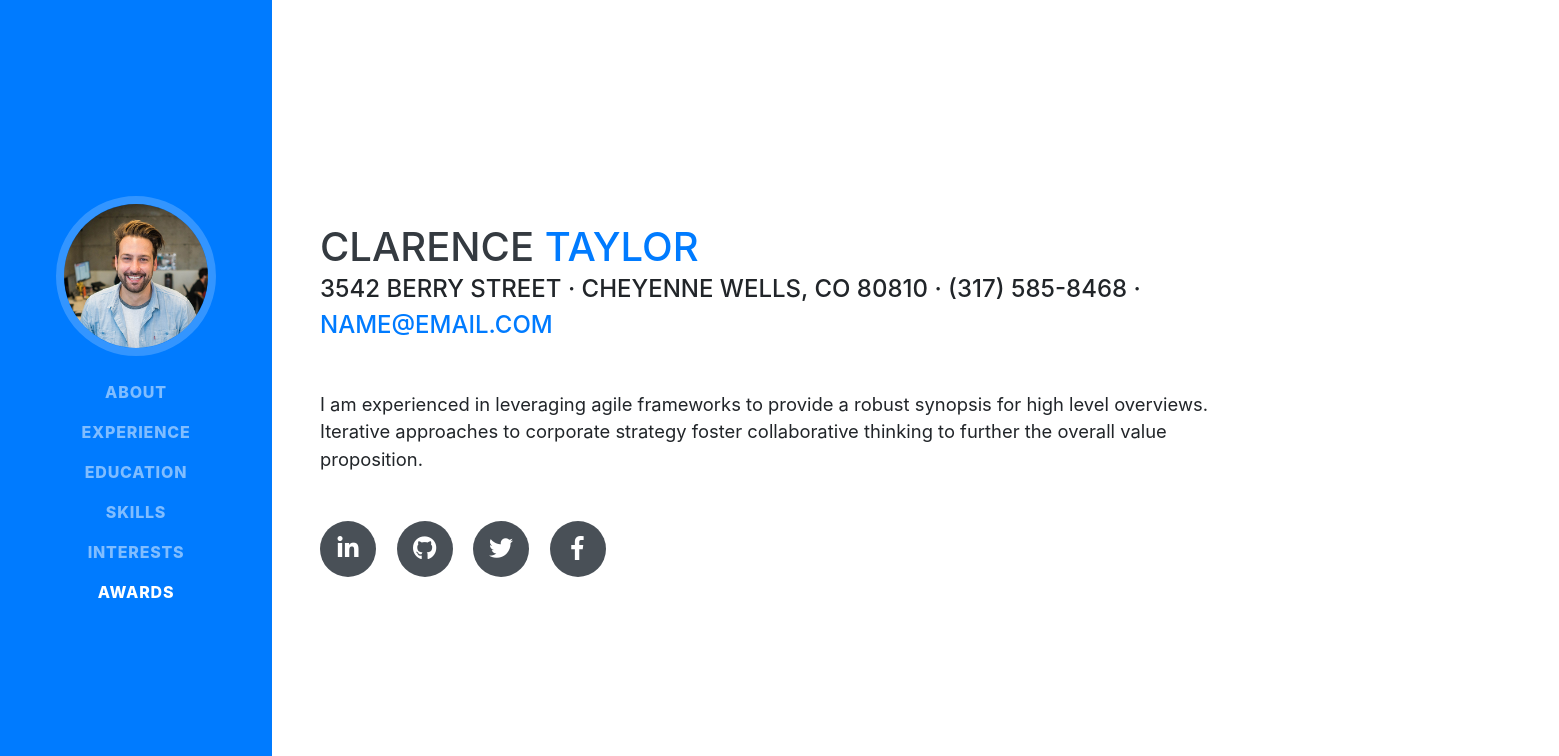
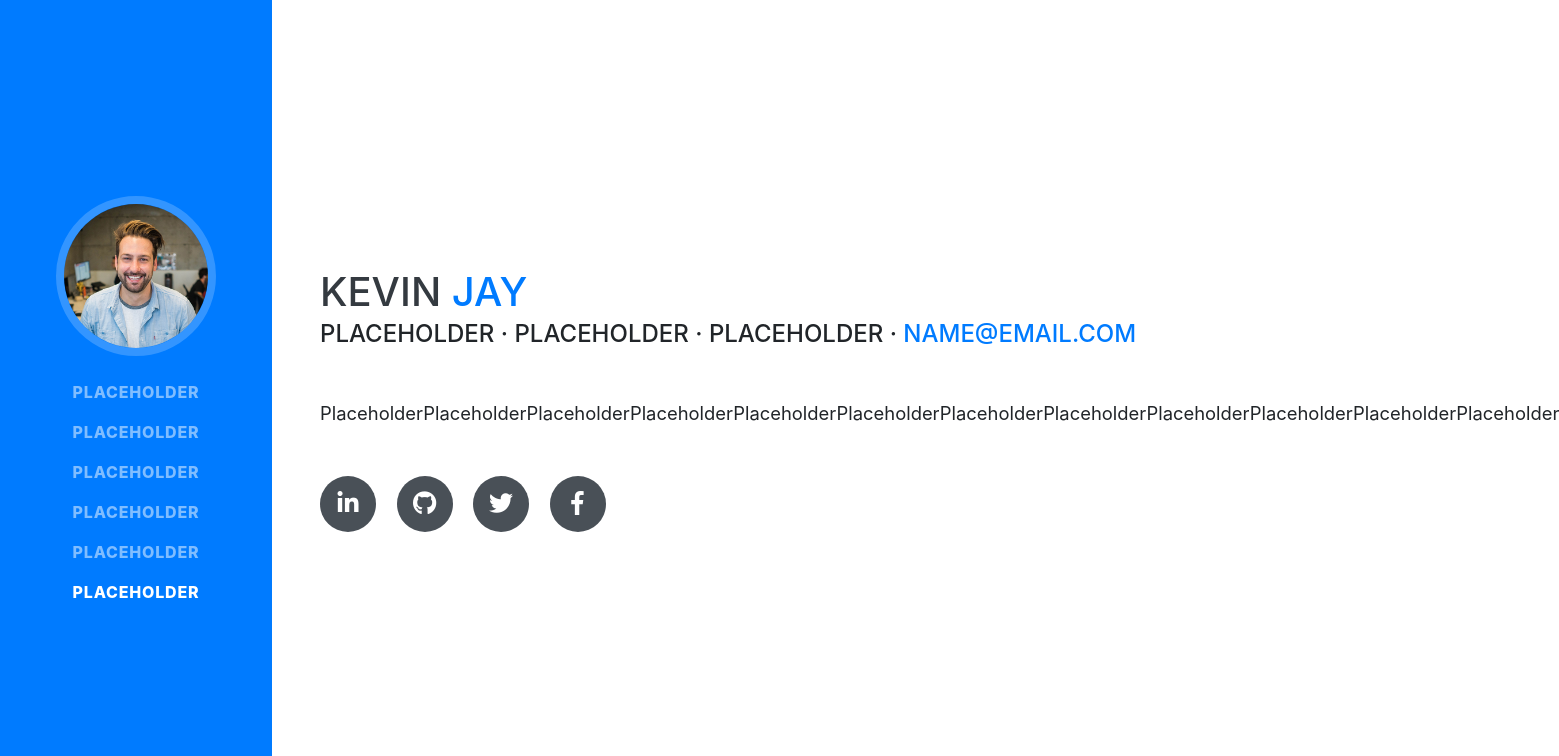
Before and after one commit to cstill/KevinJayTutoring, a website with bundled scripts: page index.html in a window 1280 px wide. Shown: the top 756 px of the page, 1559 px wide, since content can reach past the window. Built offline with nearby package versions, Linux system fonts and the light colour scheme; a web font is replaced by a local one.

Commit message:
Update index.html

```diff
--- a/index.html
+++ b/index.html
@@ -27,7 +27,7 @@
 
   <nav class="navbar navbar-expand-lg navbar-dark bg-primary fixed-top" id="sideNav">
     <a class="navbar-brand js-scroll-trigger" href="#page-top">
-      <span class="d-block d-lg-none">Clarence Taylor</span>
+      <span class="d-block d-lg-none">Kevin Jay</span>
       <span class="d-none d-lg-block">
         <img class="img-fluid img-profile rounded-circle mx-auto mb-2" src="img/profile.jpg" alt="">
       </span>
@@ -38,22 +38,22 @@
     <div class="collapse navbar-collapse" id="navbarSupportedContent">
       <ul class="navbar-nav">
         <li class="nav-item">
-          <a class="nav-link js-scroll-trigger" href="#about">About</a>
+          <a class="nav-link js-scroll-trigger" href="#about">Placeholder</a>
         </li>
         <li class="nav-item">
-          <a class="nav-link js-scroll-trigger" href="#experience">Experience</a>
+          <a class="nav-link js-scroll-trigger" href="#experience">Placeholder</a>
         </li>
         <li class="nav-item">
-          <a class="nav-link js-scroll-trigger" href="#education">Education</a>
+          <a class="nav-link js-scroll-trigger" href="#education">Placeholder</a>
         </li>
         <li class="nav-item">
-          <a class="nav-link js-scroll-trigger" href="#skills">Skills</a>
+          <a class="nav-link js-scroll-trigger" href="#skills">Placeholder</a>
         </li>
         <li class="nav-item">
-          <a class="nav-link js-scroll-trigger" href="#interests">Interests</a>
+          <a class="nav-link js-scroll-trigger" href="#interests">Placeholder</a>
         </li>
         <li class="nav-item">
-          <a class="nav-link js-scroll-trigger" href="#awards">Awards</a>
+          <a class="nav-link js-scroll-trigger" href="#awards">Placeholder</a>
         </li>
       </ul>
     </div>
@@ -63,13 +63,13 @@
 
     <section class="resume-section p-3 p-lg-5 d-flex align-items-center" id="about">
       <div class="w-100">
-        <h1 class="mb-0">Clarence
-          <span class="text-primary">Taylor</span>
+        <h1 class="mb-0">Kevin
+          <span class="text-primary">Jay</span>
         </h1>
-        <div class="subheading mb-5">3542 Berry Street · Cheyenne Wells, CO 80810 · (317) 585-8468 ·
+        <div class="subheading mb-5">Placeholder · Placeholder · Placeholder ·
           <a href="mailto:name@email.com">name@email.com</a>
         </div>
-        <p class="lead mb-5">I am experienced in leveraging agile frameworks to provide a robust synopsis for high level overviews. Iterative approaches to corporate strategy foster collaborative thinking to further the overall value proposition.</p>
+        <p class="lead mb-5">PlaceholderPlaceholderPlaceholderPlaceholderPlaceholderPlaceholderPlaceholderPlaceholderPlaceholderPlaceholderPlaceholderPlaceholder</p>
         <div class="social-icons">
           <a href="#">
             <i class="fab fa-linkedin-in"></i>
```
